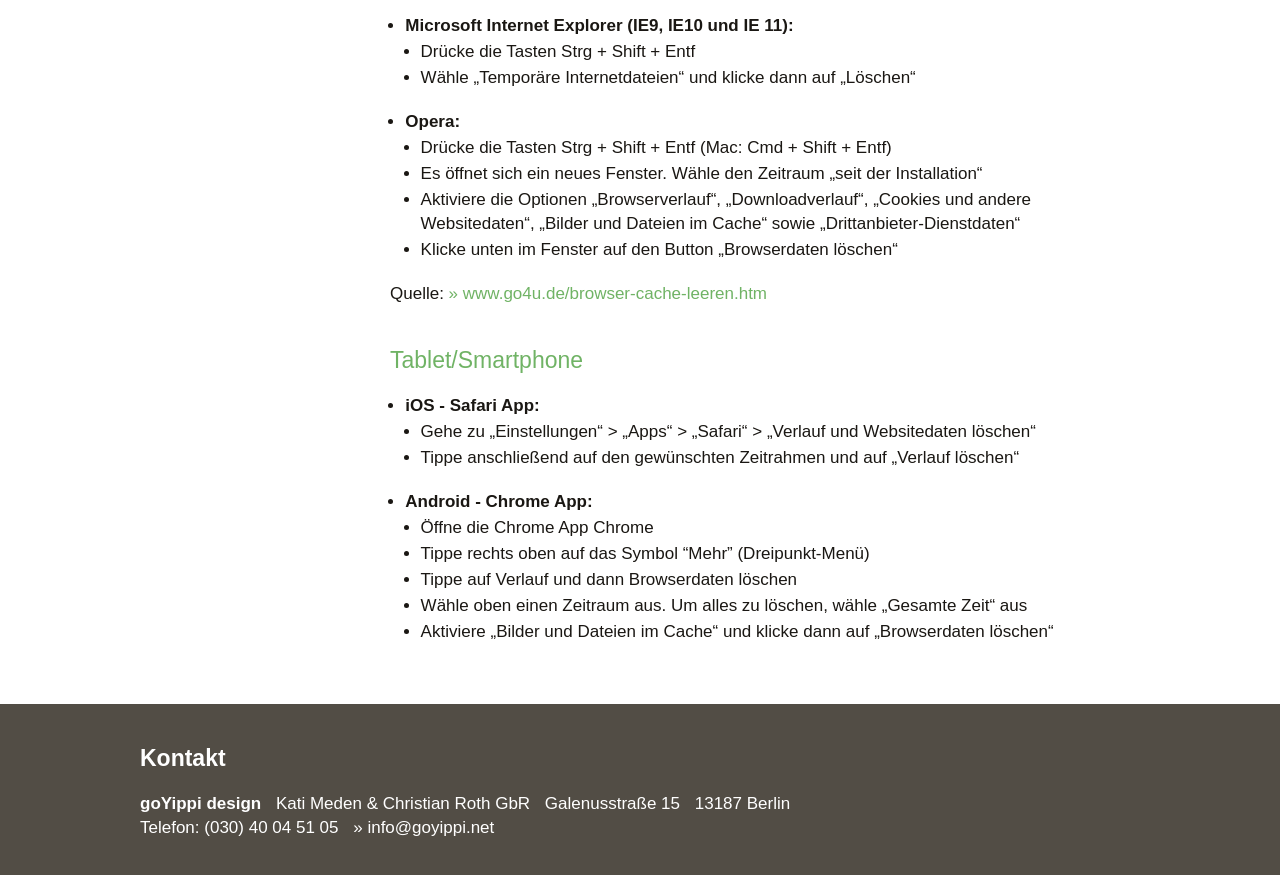
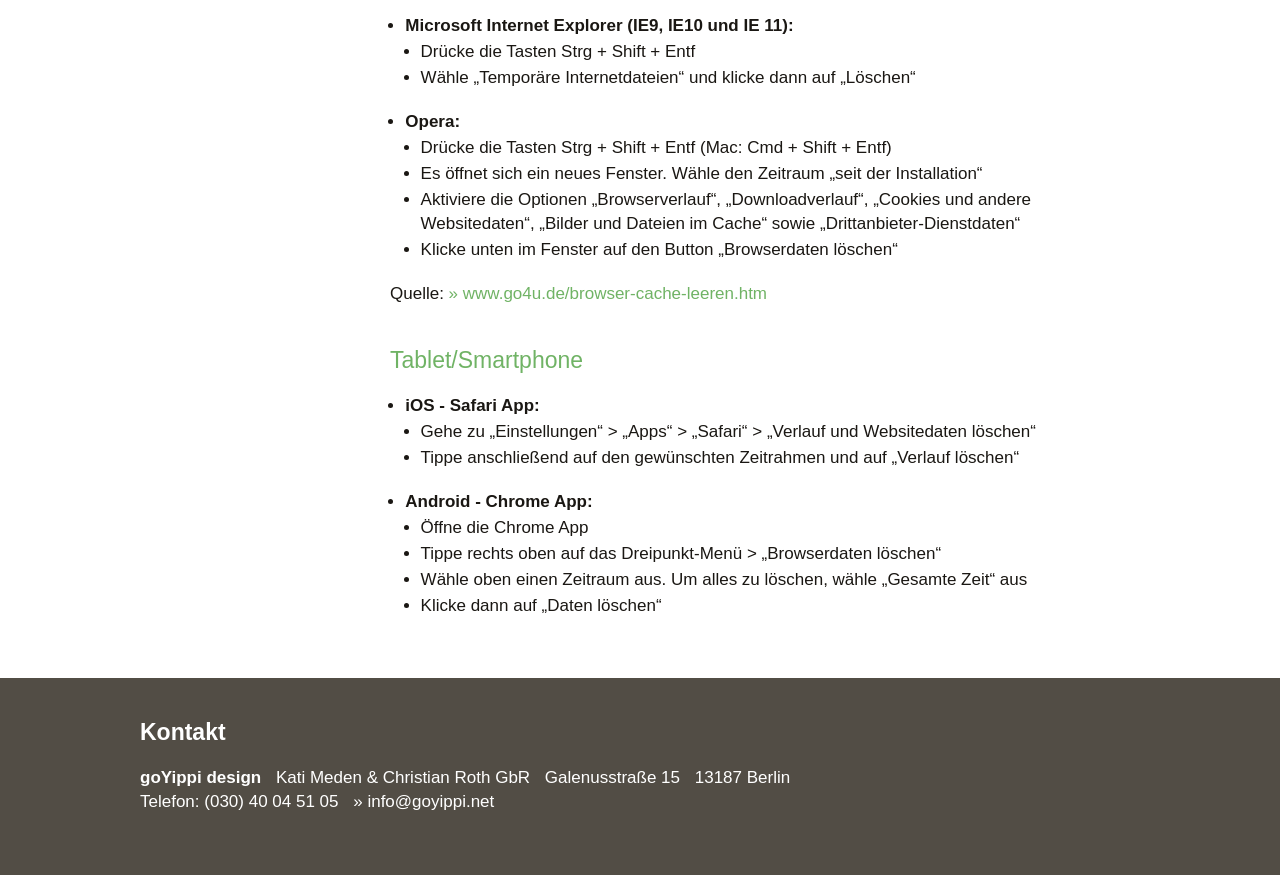
Before and after one commit to goYippi-labs/tutorials, a Jekyll site: the page built from faq/browser-cache/index.md, in a window 1280 px wide and 900 px high, scrolled down 1434 px. Shown: the top 875 px of the window. Built offline with Jekyll 4.4.1, drawn with Linux system fonts in a browser that asks for light colours; nearby versions of some CDN libraries; some web fonts are replaced; library files that are not in the unit come from our copies.

Commit message:
Update for Deleting Android Cache

```diff
--- a/faq/browser-cache/index.md
+++ b/faq/browser-cache/index.md
@@ -69,8 +69,7 @@
   * Tippe anschließend auf den gewünschten Zeitrahmen und auf „Verlauf löschen“
 
 * **Android - Chrome App:**
-  * Öffne die Chrome App Chrome
-  * Tippe rechts oben auf das Symbol "Mehr" (Dreipunkt-Menü)
-  * Tippe auf Verlauf und dann Browserdaten löschen
+  * Öffne die Chrome App
+  * Tippe rechts oben auf das Dreipunkt-Menü > „Browserdaten löschen“
   * Wähle oben einen Zeitraum aus. Um alles zu löschen, wähle „Gesamte Zeit“ aus
-  * Aktiviere „Bilder und Dateien im Cache“ und klicke dann auf „Browserdaten löschen“
+  * Klicke dann auf „Daten löschen“
```
